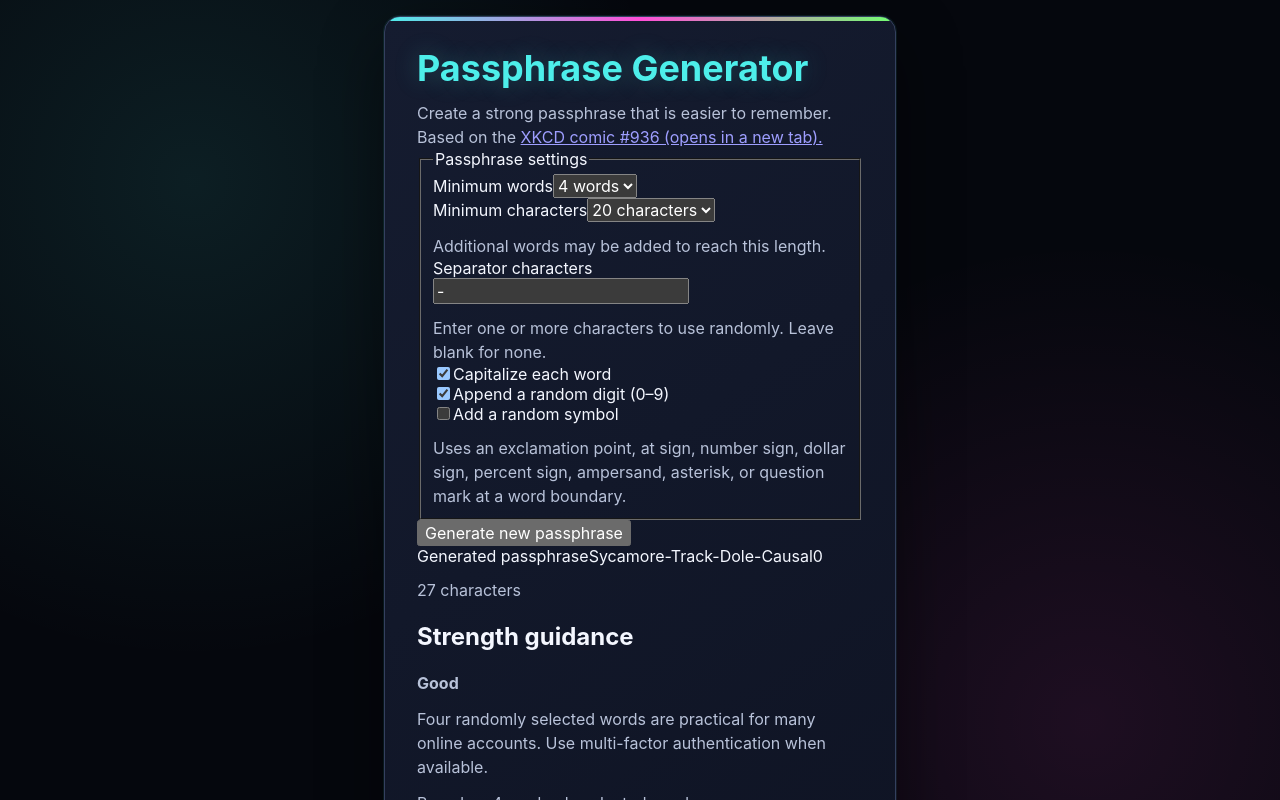
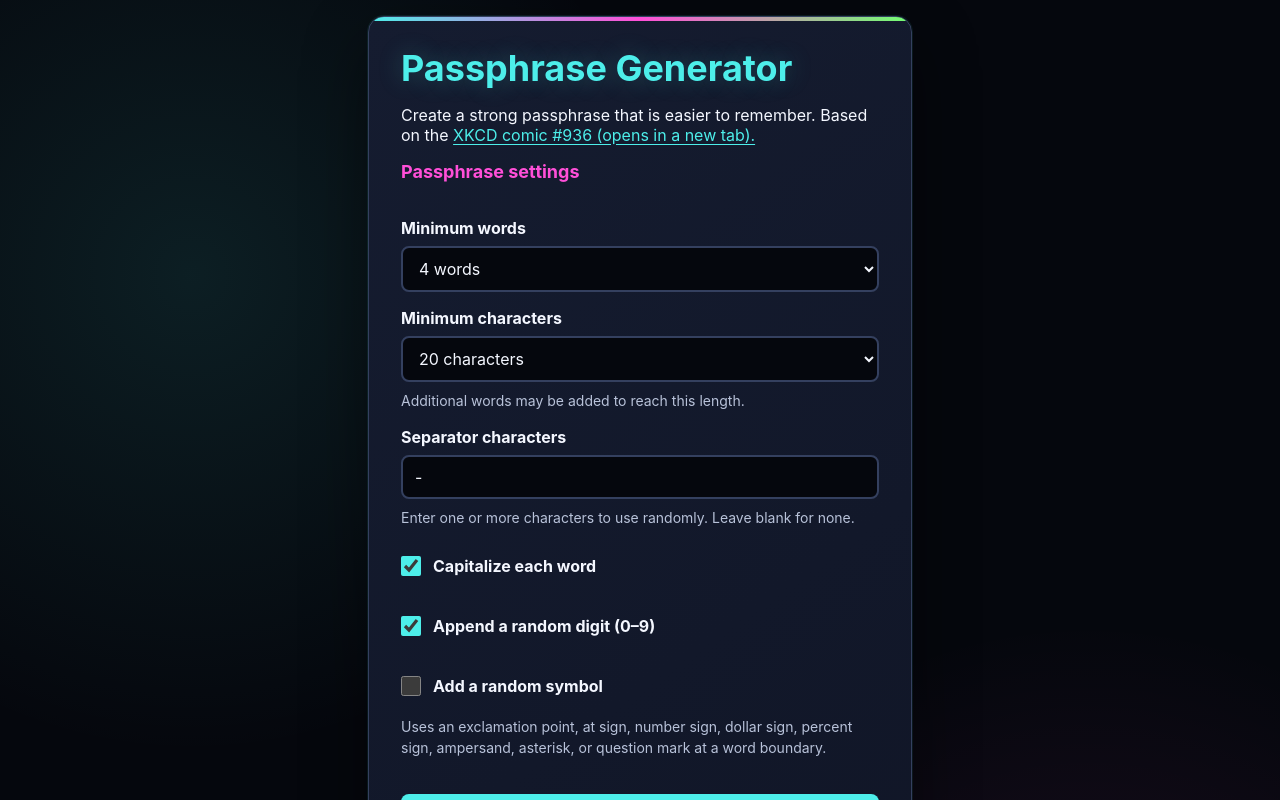
Before and after one commit to loridk/passphrase-generator-web, a React (Vite) app: page / in a window 1280 px wide. Shown: the top 800 px of the page. Built offline with nearby package versions, Linux system fonts and the light colour scheme.

Commit message:
Dark cyberpunk style

```diff
--- a/src/App.css
+++ b/src/App.css
@@ -1,7 +1,7 @@
 .app {
   position: relative;
-  width: min(100%, 32rem);
-  padding: 2rem;
+  width: min(100%, 34rem);
+  padding: clamp(1.25rem, 5vw, 2rem);
   overflow: hidden;
   background: linear-gradient(
     145deg,
@@ -36,8 +36,193 @@
   text-shadow: 0 0 1.5rem rgb(77 238 234 / 25%);
 }
 
-.app p {
-  margin: 0.75rem 0 0;
+.app-intro {
+  margin: 0.75rem 0 1.75rem;
   color: var(--color-text-muted);
   line-height: 1.5;
 }
+
+.app a {
+  color: var(--color-cyan);
+  text-underline-offset: 0.2em;
+}
+
+.app a:hover {
+  text-decoration-thickness: 0.15em;
+}
+
+.generator {
+  display: grid;
+  gap: 1.5rem;
+}
+
+.settings-form {
+  display: grid;
+  gap: 1.25rem;
+}
+
+.settings-form fieldset {
+  min-width: 0;
+  margin: 0;
+  padding: 0;
+  border: 0;
+}
+
+.settings-form legend {
+  margin-bottom: 1.25rem;
+  padding: 0;
+  color: var(--color-pink);
+  font-size: 1.125rem;
+  font-weight: 700;
+}
+
+.field {
+  display: grid;
+  gap: 0.5rem;
+  margin-block: 1rem;
+}
+
+.field > label:not(.checkbox-field) {
+  color: var(--color-text);
+  font-weight: 700;
+}
+
+.field select,
+.field input[type="text"] {
+  width: 100%;
+  min-height: 44px;
+  padding: 0.625rem 0.75rem;
+  color: var(--color-text);
+  background: var(--color-background);
+  border: 2px solid var(--color-border);
+  border-radius: 0.5rem;
+}
+
+.field select:hover,
+.field input[type="text"]:hover {
+  border-color: var(--color-cyan);
+}
+
+.field p {
+  margin: 0;
+  color: var(--color-text-muted);
+  font-size: 0.875rem;
+  line-height: 1.5;
+}
+
+.checkbox-field {
+  display: flex;
+  gap: 0.75rem;
+  align-items: center;
+  min-height: 44px;
+  color: var(--color-text);
+  font-weight: 650;
+  cursor: pointer;
+}
+
+.checkbox-field input {
+  flex: 0 0 auto;
+  width: 1.25rem;
+  height: 1.25rem;
+  margin: 0;
+  accent-color: var(--color-cyan);
+}
+
+.button {
+  width: 100%;
+  min-height: 44px;
+  padding: 0.75rem 1rem;
+  border: 2px solid transparent;
+  border-radius: 0.5rem;
+  font-weight: 800;
+}
+
+.button--primary {
+  color: var(--color-background);
+  background: var(--color-cyan);
+}
+
+.button--secondary {
+  color: var(--color-pink);
+  background: transparent;
+  border-color: var(--color-pink);
+}
+
+.button--primary:hover {
+  background: var(--color-green);
+}
+
+.button--secondary:hover {
+  color: var(--color-background);
+  background: var(--color-pink);
+}
+
+.result {
+  display: grid;
+  gap: 0.5rem;
+}
+
+.result label {
+  color: var(--color-text);
+  font-weight: 700;
+}
+
+.passphrase-output {
+  display: block;
+  width: 100%;
+  min-height: 4rem;
+  padding: 1rem;
+  overflow-wrap: anywhere;
+  color: var(--color-cyan);
+  background: var(--color-background);
+  border: 2px solid var(--color-border);
+  border-radius: 0.5rem;
+  font-family:
+    ui-monospace, SFMono-Regular, Consolas, "Liberation Mono", monospace;
+  font-size: 1rem;
+  line-height: 1.5;
+  user-select: all;
+}
+
+#passphrase-length {
+  margin: 0;
+  color: var(--color-text-muted);
+  font-size: 0.875rem;
+}
+
+.strength {
+  padding: 1rem;
+  background: rgb(114 255 114 / 6%);
+  border-inline-start: 0.25rem solid var(--color-green);
+  border-radius: 0.25rem;
+}
+
+.strength h2 {
+  margin: 0 0 0.75rem;
+  color: var(--color-green);
+  font-size: 1.125rem;
+}
+
+.strength p {
+  margin: 0.5rem 0 0;
+  color: var(--color-text-muted);
+  line-height: 1.5;
+}
+
+.strength strong {
+  color: var(--color-text);
+}
+
+.status-message {
+  min-height: 1.5rem;
+  margin: 0;
+  color: var(--color-green);
+  line-height: 1.5;
+}
+
+@media (max-width: 30rem) {
+  .app {
+    padding: 1.25rem;
+    border-radius: 0.75rem;
+  }
+}
--- a/src/App.jsx
+++ b/src/App.jsx
@@ -231,7 +231,9 @@ function App() {
             </div>
           </fieldset>
 
-          <button type="submit">Generate new passphrase</button>
+          <button className="button button--primary" type="submit">
+            Generate new passphrase
+          </button>
         </form>
 
         <div className="result">
@@ -260,7 +262,11 @@ function App() {
           <p>Based on {result.wordCount} randomly selected words.</p>
         </section>
 
-        <button type="button" onClick={handleCopy}>
+        <button
+          className="button button--secondary"
+          type="button"
+          onClick={handleCopy}
+        >
           Copy passphrase
         </button>
 
```
